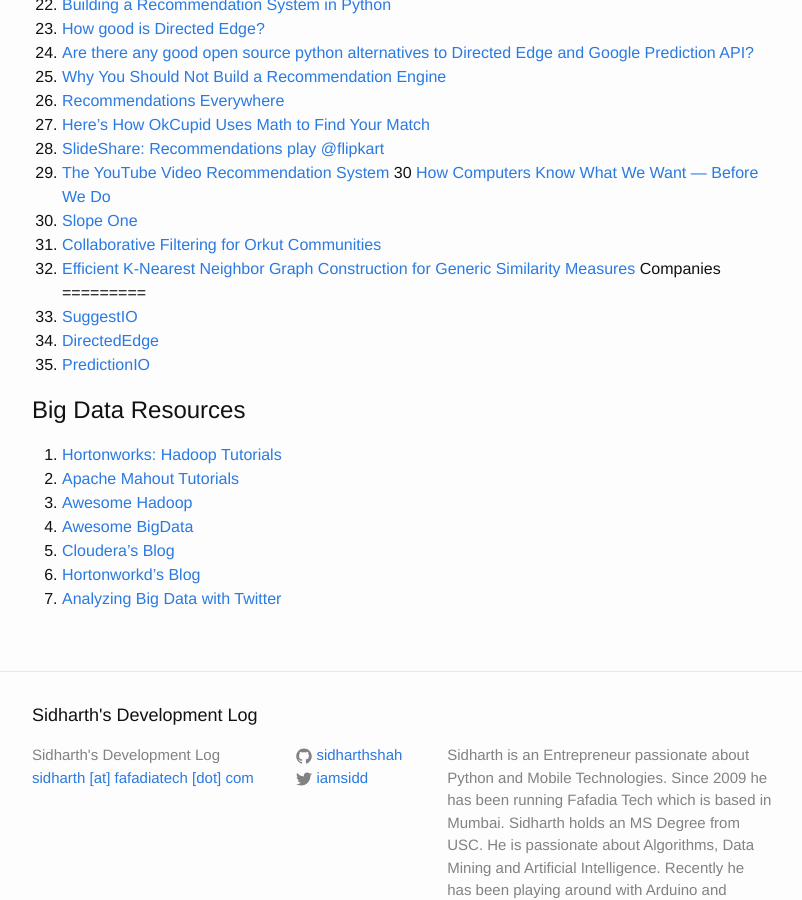
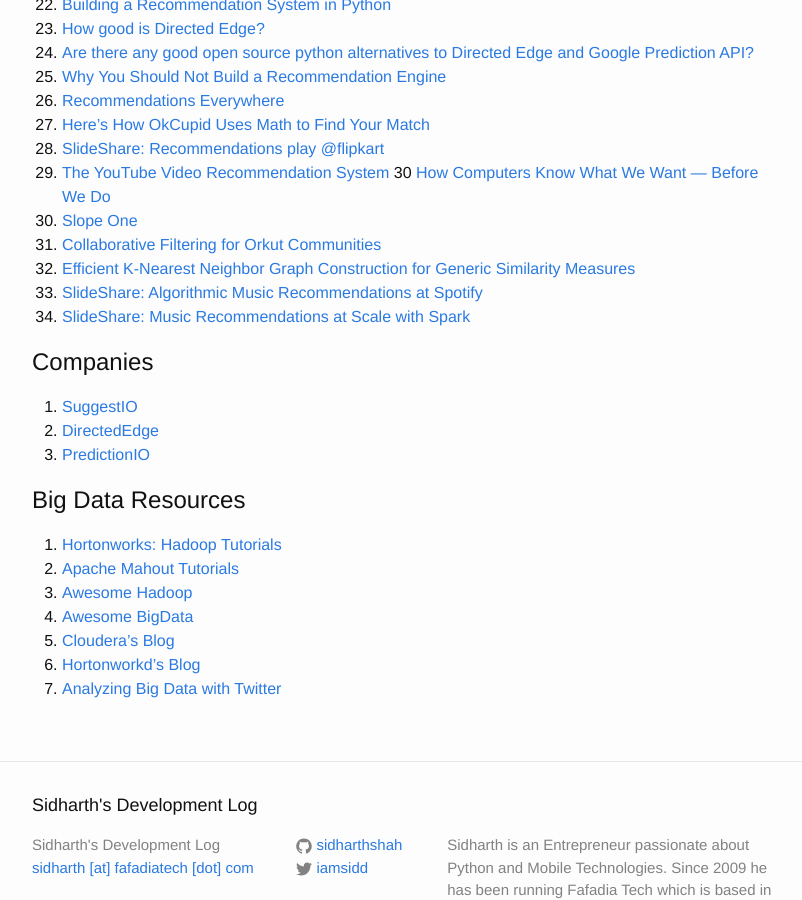
Before and after one commit to sidharthshah/sidharthshah.github.com, a Jekyll site: the page built from recommendations.md, in a window 1280 px wide and 900 px high, scrolled down 1146 px. Shown: the whole window, without its empty margins (238-1040 px from the left). Built offline with Jekyll 4.4.1, drawn with Linux system fonts in a browser that asks for light colours.

Commit message:
added Spotify links

```diff
--- a/recommendations.md
+++ b/recommendations.md
@@ -58,6 +58,9 @@
 31. [Slope One](http://en.wikipedia.org/wiki/Slope_One)
 32. [Collaborative Filtering for Orkut Communities](http://www2009.eprints.org/69/1/p681.pdf)
 33. [Efficient K-Nearest Neighbor Graph Construction for Generic Similarity Measures](http://www.cs.princeton.edu/cass/papers/www11.pdf)
+34. [SlideShare: Algorithmic Music Recommendations at Spotify](http://www.slideshare.net/MrChrisJohnson/algorithmic-music-recommendations-at-spotify?related=2)
+35. [SlideShare: Music Recommendations at Scale with Spark](http://www.slideshare.net/MrChrisJohnson/music-recommendations-at-scale-with-spark?related=4)
+
 Companies
 =========
 1. [SuggestIO](https://www.sugestio.com/documentation)
```
